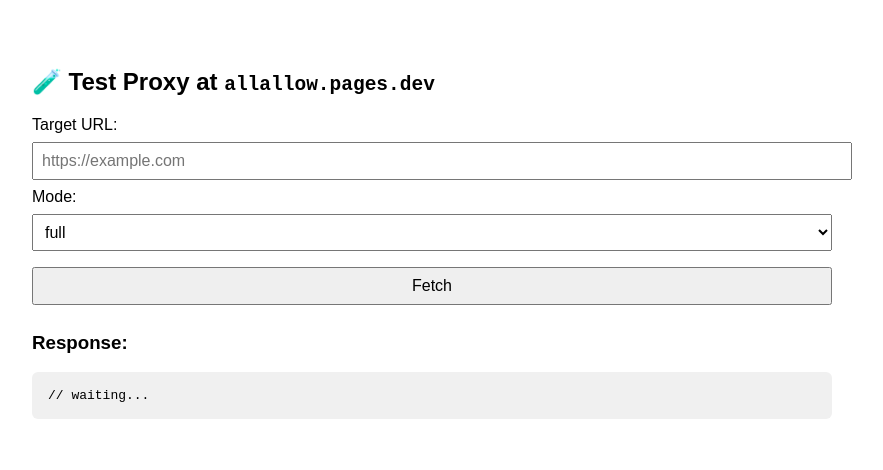
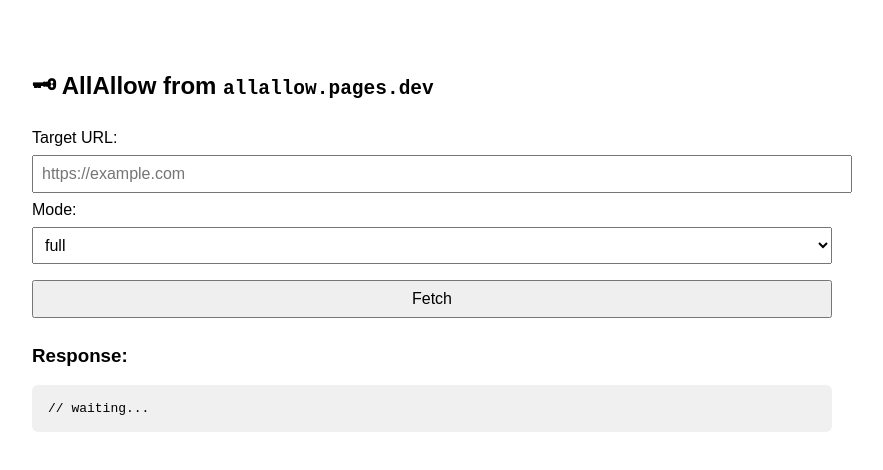
Before and after one commit to amirafa/allAllow, a plain HTML site: page index.html in a window 1280 px wide. Shown: the whole page, without its empty margins (208-1091 px from the left). Drawn offline with Linux system fonts and the light colour scheme.

Commit message:
Update index.html

```diff
--- a/index.html
+++ b/index.html
@@ -1,8 +1,8 @@
 <!DOCTYPE html>
 <html lang="en">
     <head>
-  <meta charset="UTF-8">
-  <title>Cloudflare Proxy Tester</title>
+        <meta charset="UTF-8" />
+        <title>AllAllow</title>
         <style>
             body {
                 font-family: sans-serif;
@@ -10,7 +10,9 @@
                 margin: 2rem auto;
                 padding: 1rem;
             }
-    input, select, button {
+            input,
+            select,
+            button {
                 font-size: 1rem;
                 padding: 0.5rem;
                 margin: 0.5rem 0;
@@ -26,7 +28,7 @@
         </style>
     </head>
     <body>
-  <h2>🧪 Test Proxy at <code>allallow.pages.dev</code></h2>
+        <h2>🗝 AllAllow from <code> allallow.pages.dev </code></h2>
 
         <label for="url">Target URL:</label>
         <input type="text" id="url" placeholder="https://example.com" />
@@ -57,7 +59,9 @@
                         return;
                     }
 
-        const proxyURL = `https://allallow.pages.dev?url=${encodeURIComponent(url)}&mode=${mode}`;
+                    const proxyURL = `https://allallow.pages.dev?url=${encodeURIComponent(
+                        url
+                    )}&mode=${mode}`;
                     output.textContent = "// Loading...";
 
                     try {
```
Lines whose indentation alone changed are shown as unchanged.
